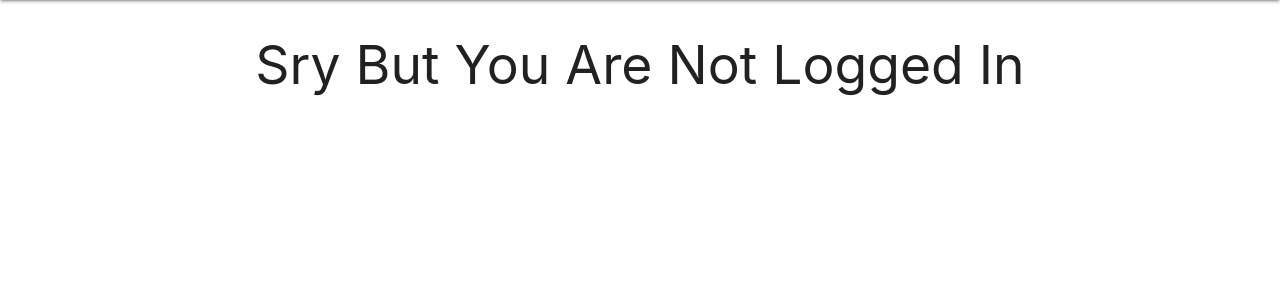
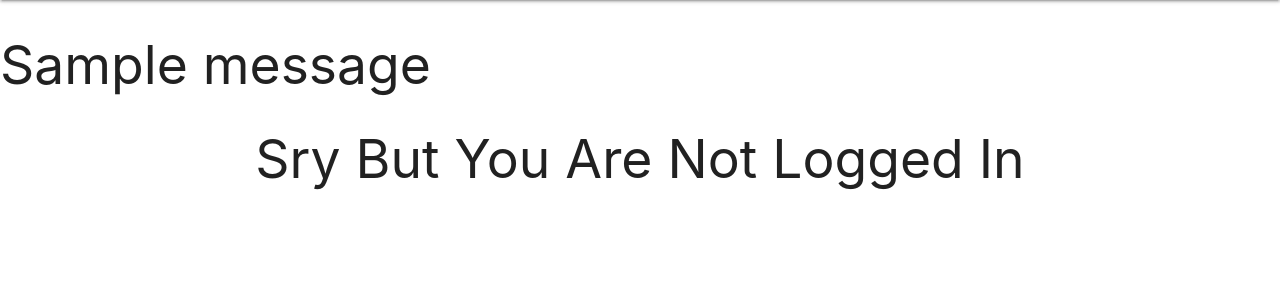
Before and after one commit to SadraTghvi/Email_Sender, a Django app: page / in a window 1280 px wide. Shown: the part 64-364 px from the top of the page. Run offline with Django 3.2, Linux system fonts and the light colour scheme; tables that the repository leaves empty hold one stand-in row (values such as "Sample post"); one stand-in notice (Sample message) is shown.

Commit message:
showing message which came from backend

```diff
--- a/Main/templates/base.html
+++ b/Main/templates/base.html
@@ -8,6 +8,7 @@
 
     <!-- Compiled and minified CSS -->
     <link rel="stylesheet" href="https://cdnjs.cloudflare.com/ajax/libs/materialize/1.0.0/css/materialize.min.css">
+
     <link rel="stylesheet" href="https://cdnjs.cloudflare.com/ajax/libs/font-awesome/5.15.3/css/all.min.css"
         integrity="sha512-iBBXm8fW90+nuLcSKlbmrPcLa0OT92xO1BIsZ+ywDWZCvqsWgccV3gFoRBv0z+8dLJgyAHIhR35VZc2oM/gI1w=="
         crossorigin="anonymous" referrerpolicy="no-referrer" />
@@ -39,6 +40,20 @@
       </ul>
     </div>
   </nav>
+
+<div class="mt-5 pt-4">
+    {% if messages %}
+        {% for message in messages %}
+            <div class="alert alert-{{ message.tags }} alert-dismissible fade show" role="alert">
+                <h2 >{{ message }}</h2>
+            </div>
+        {% endfor %}
+    {% endif %}
+
+</div>
+{% block content %}
+
+{% endblock content %}
 
 {% if user.is_authenticated %}
 
@@ -79,5 +94,6 @@
 {% endif %}
 
 
+
 </body>
 </html>
```
